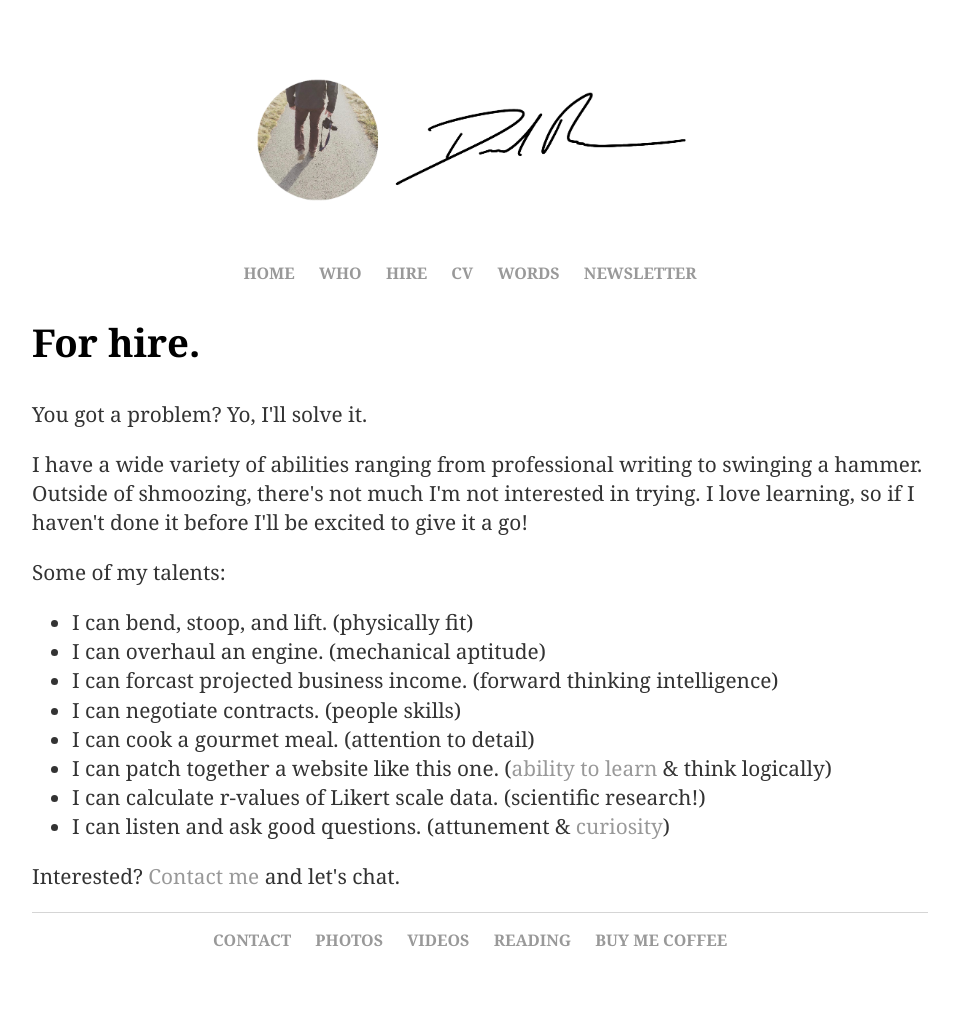
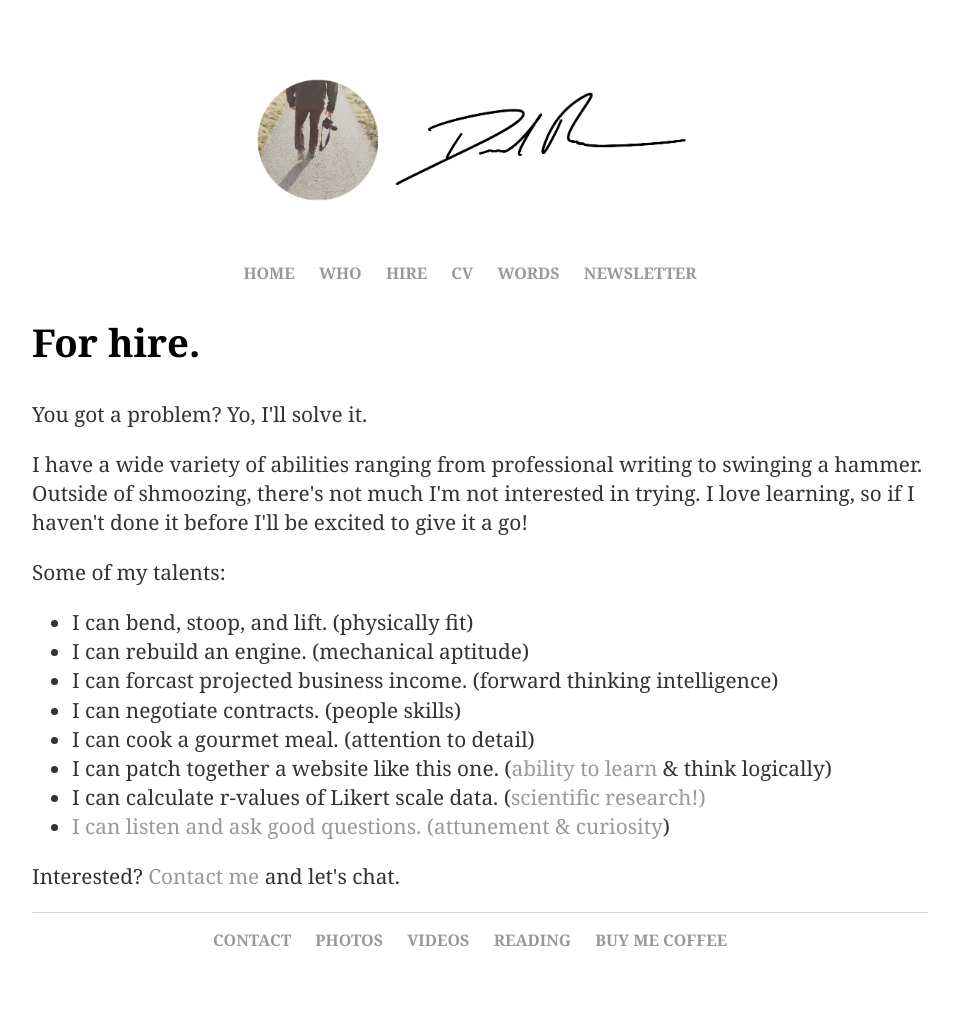
Before and after one commit to danielrusco/danielrusco.github.io, a Jekyll site: the page built from hire/index.html, in a window 1280 px wide. Shown: the whole page, without its empty margins (160-1119 px from the left). Built offline with Jekyll 4.4.1, drawn with Linux system fonts in a browser that asks for light colours.

Commit message:
added research presentation

```diff
--- a/hire/index.html
+++ b/hire/index.html
@@ -10,12 +10,12 @@
 			<p>Some of my talents:</p>
 		<ul class="contacts">
 			<li>I can bend, stoop, and lift. (physically fit)</li>
-			<li>I can overhaul an engine. (mechanical aptitude)</li>
+			<li>I can rebuild an engine. (mechanical aptitude)</li>
 			<li>I can forcast projected business income. (forward thinking intelligence)</li>
 			<li>I can negotiate contracts. (people skills)</li>
 			<li>I can cook a gourmet meal. (attention to detail)</li>
 			<li>I can patch together a website like this one. (<a href="https://gist.github.com/gtallen1187/e83ed02eac6cc8d7e185?utm_source=Sketchplanations&utm_campaign=6c53d41032-RSS_EMAIL_CAMPAIGN&utm_medium=email&utm_term=0_a5a82e1a38-6c53d41032-131562233">ability to learn</a> & think logically)</li>
-			<li>I can calculate r-values of Likert scale data. (scientific research!)</li>
+			<li>I can calculate r-values of Likert scale data. (<a href="https://prezi.com/view/KedhZtME0lyR0CoLzJmQ/">scientific research!)</li>
 			<li>I can listen and ask good questions. (attunement & <a href="https://www.huffingtonpost.com/andrew-merle/why-curiosity-is-the-key-_b_10764428.html">curiosity</a>)</li>
 		</ul>
 			<p>Interested? <a href="mailto:daniel.rusco@gmail.com">Contact me</a> and let's chat.</p>
```
